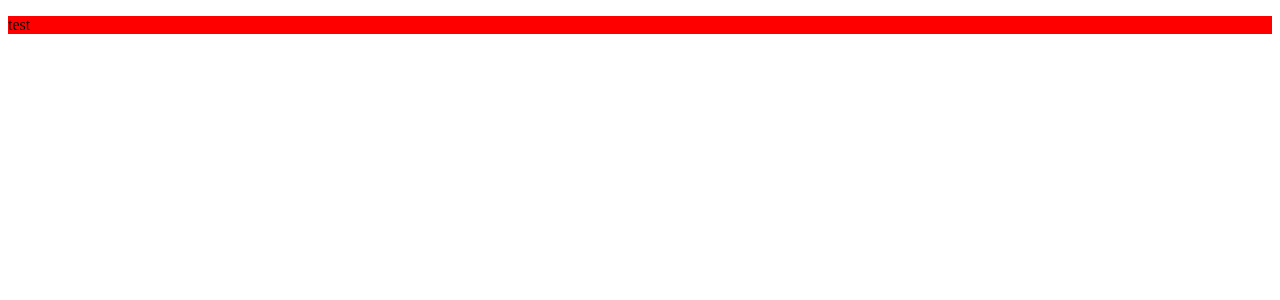
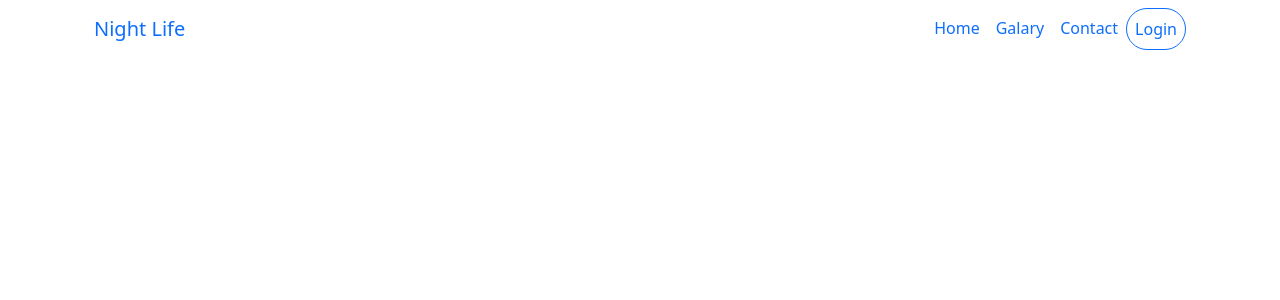
Before and after one commit to diphokoo/NightLife, a Vue app: page / in a window 1280 px wide. Shown: the top 300 px of the page. Built offline with nearby package versions, Linux system fonts and the light colour scheme.

Commit message:
navBar eithout image

```diff
--- a/index.html
+++ b/index.html
@@ -4,6 +4,7 @@
     <meta charset="UTF-8" />
     <meta name="viewport" content="width=device-width, initial-scale=1.0" />
     <title>Night Life</title>
+    <link href="https://cdn.jsdelivr.net/npm/bootstrap@5.0.2/dist/css/bootstrap.min.css" rel="stylesheet" integrity="sha384-EVSTQN3/azprG1Anm3QDgpJLIm9Nao0Yz1ztcQTwFspd3yD65VohhpuuCOmLASjC" crossorigin="anonymous">
   </head>
   <body>
     <div id="app"></div>
--- a/src/components/NavBar.vue
+++ b/src/components/NavBar.vue
@@ -1,5 +1,20 @@
 <template>
-    <p class="test">test</p>
+    <nav class="navbar navbar-expand-lg">
+        <div class="container-fluid">
+            <a class="navbar-brand" href="#">Night Life</a>
+            <button class="navbar-toggler" type="button" data-bs-toggle="collapse" data-bs-target="#navbarNavAltMarkup" aria-controls="navbarNavAltMarkup" aria-expanded="false" aria-label="Toggle navigation">
+            <span class="navbar-toggler-icon"></span>
+            </button>
+            <div class="collapse navbar-collapse justify-content-end" id="navbarNavAltMarkup">
+                <div class="navbar-nav">
+                    <a class="nav-link" aria-current="page" href="#">Home</a>
+                    <a class="nav-link" href="#">Galary</a>
+                    <a class="nav-link" href="#">Contact</a>
+                    <a class="nav-link border border-primary rounded-pill" href="#">Login</a>
+                </div>
+            </div>
+        </div>
+    </nav>
 </template>
 
 <script>
--- a/src/sass/abstracts/_variables.scss
+++ b/src/sass/abstracts/_variables.scss
@@ -1 +1,11 @@
-$bgcolor: red;
+$fontcolor: black;
+$fontsize: 16px;
+$fontstyle: Open Sans;
+
+a.navbar-brand {
+    color: $fontcolor !important;
+}
+
+a.nav-link {
+    color: $fontcolor !important;
+}
--- a/src/sass/layout/_layout.scss
+++ /dev/null
@@ -1,5 +0,0 @@
-$bgcolor: red;
-
-.test {
-    background-color: $bgcolor;
-}
--- a/src/sass/main.css
+++ b/src/sass/main.css
@@ -1,3 +1,7 @@
-.test {
-  background-color: red;
+a.navbar-brand {
+  color: black !important;
+}
+
+a.nav-link {
+  color: black !important;
 }/*# sourceMappingURL=main.css.map */
```
Also changed, not shown: 1 other file (tests, documents, lock files or other folders).
